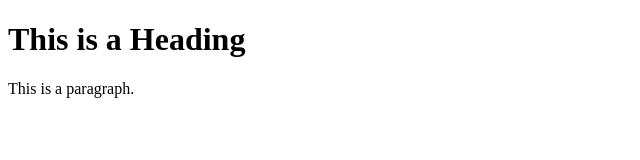
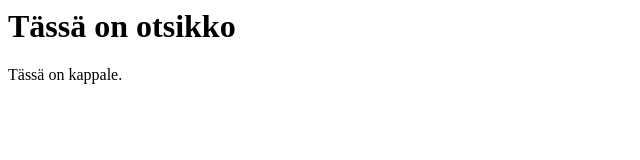
Before and after one commit to VaisRiku/VaisRiku.github.io, a plain HTML site: page new1.html in a window 1280 px wide. Shown: the whole page, without its empty margins (0-640 px from the left). Drawn offline with Linux system fonts and the light colour scheme.

Commit message:
Add files via upload

```diff
--- a/new1.html
+++ b/new1.html
@@ -1,12 +1,11 @@
-<!DOCTYPE html>
 <html>
 <head>
-<title>Page Title</title>
+<title>Ribbanin sivut</title>
 </head>
 <body>
 
-<h1>This is a Heading</h1>
-<p>This is a paragraph.</p>
+<h1>Tässä on otsikko</h1>
+<p>Tässä on kappale.</p>
 
 </body>
 </html>
```
